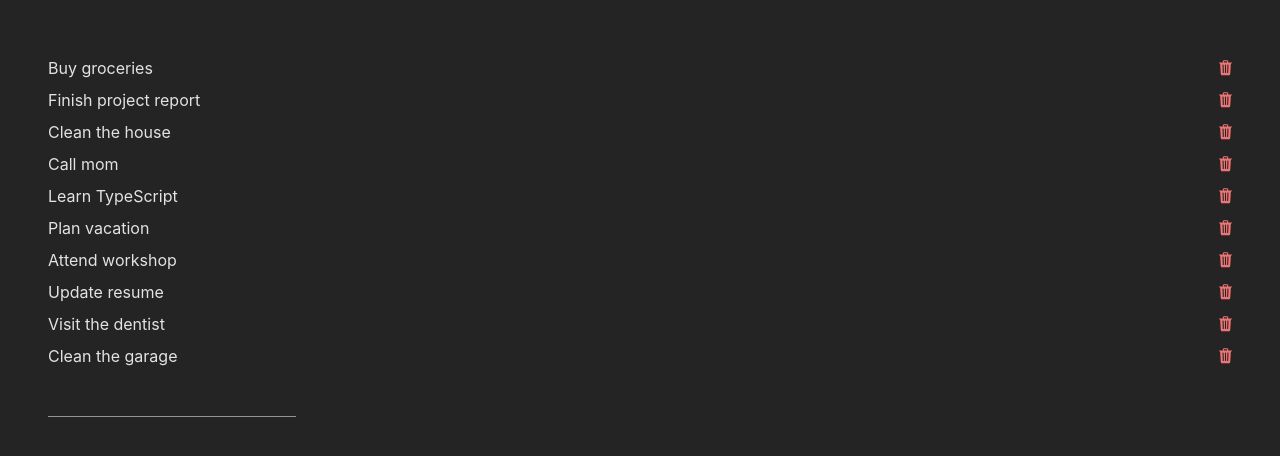
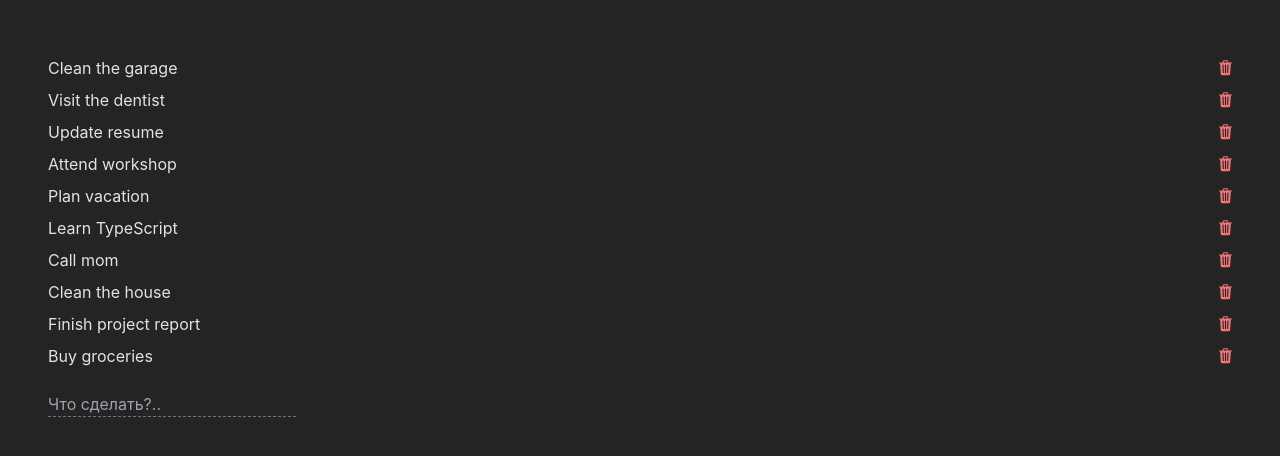
Before and after one commit to trof808/todo_list_pwa, a React (Vite) app: page / in a window 1280 px wide. Shown: the part 166-622 px from the top of the page. Built offline with nearby package versions, Linux system fonts and the light colour scheme.

Commit message:
fix add form style

```diff
--- a/src/App.tsx
+++ b/src/App.tsx
@@ -1,41 +1,14 @@
 import PWABadge from './PWABadge.tsx'
 
 import { CenterContent } from "./shared/ui";
-import { TaskItem } from "./components";
+import { AddTaskForm, TaskItem } from "./components";
 import { TaskItemState, useTasksStore } from './stores/tasksStore.ts';
-import { FormEvent, useRef, useState } from 'react';
 import { v4 as uuidv4 } from 'uuid';
 
 type TasksListProps = {
   tasks: TaskItemState[];
   onCheck: (id: string) => void;
   onUncheck: (id: string) => void;
-}
-
-type AddTaskFormProp = {
-  onSubmit: ({ title }: { title: string }) => void;
-}
-
-const AddTaskForm = ({ onSubmit }: AddTaskFormProp) => {
-  const [title, setTitle] = useState('');
-  const inputRef = useRef<HTMLInputElement>(null);
-
-  const resetForm = () => {
-    if (inputRef.current) {
-      inputRef.current.value = ''
-      inputRef.current?.blur()
-    }
-  }
-
-  const handleSubmit = (e: FormEvent) => {
-    e.preventDefault();
-    onSubmit({ title });
-    resetForm();
-  }
-
-  return <form onSubmit={handleSubmit} className='px-12 mt-5 addTaskForm'>
-    <input type="text" onChange={(e) => setTitle(e.target.value)} ref={inputRef} />
-  </form>
 }
 
 const TasksList = ({ tasks, onCheck, onUncheck }: TasksListProps) => {
@@ -49,7 +22,7 @@ const TasksList = ({ tasks, onCheck, onUncheck }: TasksListProps) => {
 }
 
 const TasksContainer = () => {
-  const tasks = useTasksStore((state) => state.tasks.sort((a,b) => +a.done - +b.done));
+  const tasks = useTasksStore((state) => state.tasks.sort((a, b) => +b.createdAt - +a.createdAt).sort((a,b) => +a.done - +b.done));
   const addTask = useTasksStore((state) => state.addTask);
   const handleTaskCheck = useTasksStore((state) => state.handleTaskCheck);
   const handleTaskUncheck = useTasksStore((state) => state.handleTaskUncheck);
--- /dev/null
+++ b/src/components/TaskForm/TaskForm.css
@@ -0,0 +1,6 @@
+.addTaskForm > input {
+    border-radius: 0;
+    border-bottom: 1px dashed rgba(164, 164, 164, 0.62);
+    background-color: transparent;
+    outline: none;
+}
--- /dev/null
+++ b/src/components/TaskForm/TaskForm.tsx
@@ -0,0 +1,29 @@
+import { FormEvent, useRef, useState } from "react";
+
+import './TaskForm.css';
+
+type AddTaskFormProp = {
+    onSubmit: ({ title }: { title: string }) => void;
+}
+
+export const AddTaskForm = ({ onSubmit }: AddTaskFormProp) => {
+    const [title, setTitle] = useState('');
+    const inputRef = useRef<HTMLInputElement>(null);
+
+    const resetForm = () => {
+        if (inputRef.current) {
+            inputRef.current.value = ''
+            inputRef.current?.blur()
+        }
+    }
+
+    const handleSubmit = (e: FormEvent) => {
+        e.preventDefault();
+        onSubmit({ title });
+        resetForm();
+    }
+
+    return <form onSubmit={handleSubmit} className='px-12 mt-5 addTaskForm'>
+        <input type="text" onChange={(e) => setTitle(e.target.value)} ref={inputRef} placeholder="Что сделать?.." />
+    </form>
+}
--- /dev/null
+++ b/src/components/TaskForm/index.tsx
@@ -0,0 +1,3 @@
+import { AddTaskForm } from "./TaskForm";
+
+export { AddTaskForm };
--- a/src/components/index.tsx
+++ b/src/components/index.tsx
@@ -1,3 +1,4 @@
 import { TaskItem } from "./TaskItem";
+import { AddTaskForm } from "./TaskForm";
 
-export { TaskItem };
+export { TaskItem, AddTaskForm };
--- a/src/index.css
+++ b/src/index.css
@@ -58,13 +58,6 @@ button:focus-visible {
   outline: 4px auto -webkit-focus-ring-color;
 }
 
-.addTaskForm > input {
-  border-radius: 0;
-  border-bottom: 1px solid rgba(215, 217, 206, 62%);
-  background-color: transparent;
-  outline: none;
-}
-
 /* @media (prefers-color-scheme: light) {
   :root {
     color: #213547;
--- a/vite.config.ts
+++ b/vite.config.ts
@@ -6,7 +6,7 @@ import react from '@vitejs/plugin-react'
 export default defineConfig({
   plugins: [react(), VitePWA({
     registerType: 'prompt',
-    injectRegister: 'inline',
+    injectRegister: 'script',
 
     pwaAssets: {
       disabled: false,
@@ -18,7 +18,8 @@ export default defineConfig({
       short_name: 'life_tracker_react_pwa',
       description: 'life_tracker_react_pwa',
       theme_color: '#242424',
-      start_url: 'http://192.168.1.67:5173/',
+      display: "standalone",
+      // start_url: 'http://192.168.1.67:5173/',
       // scope: "/app/",
     },
 
```
